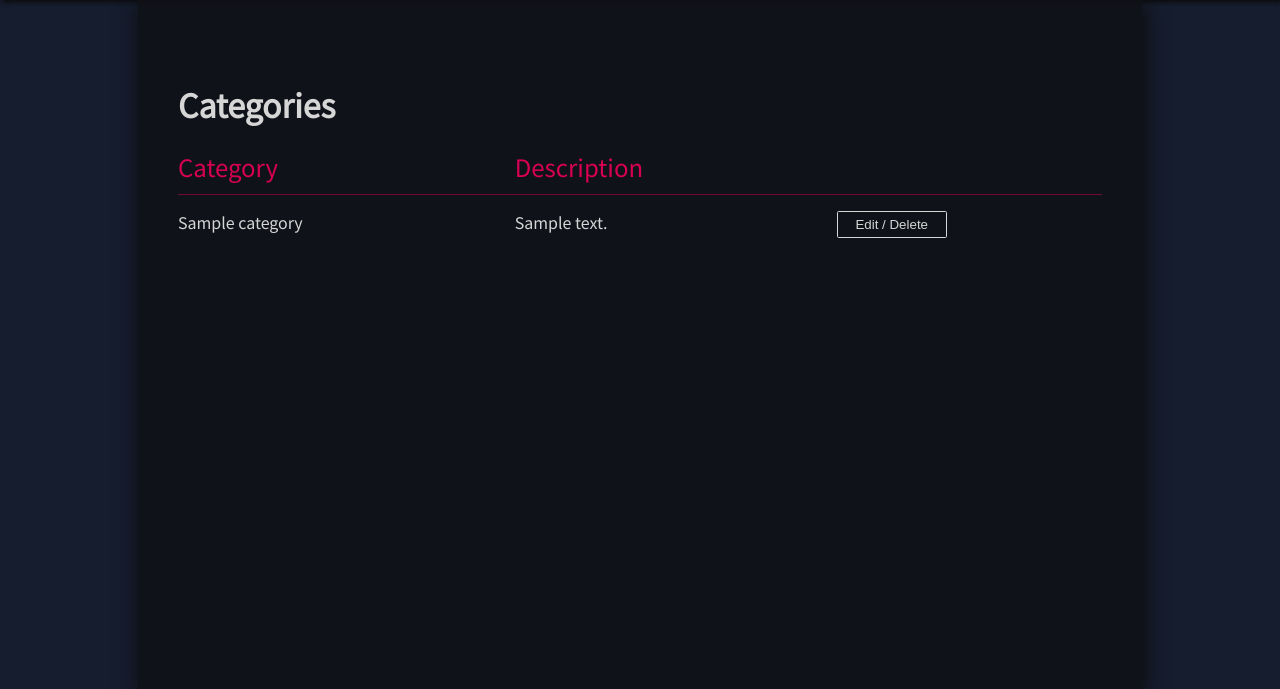
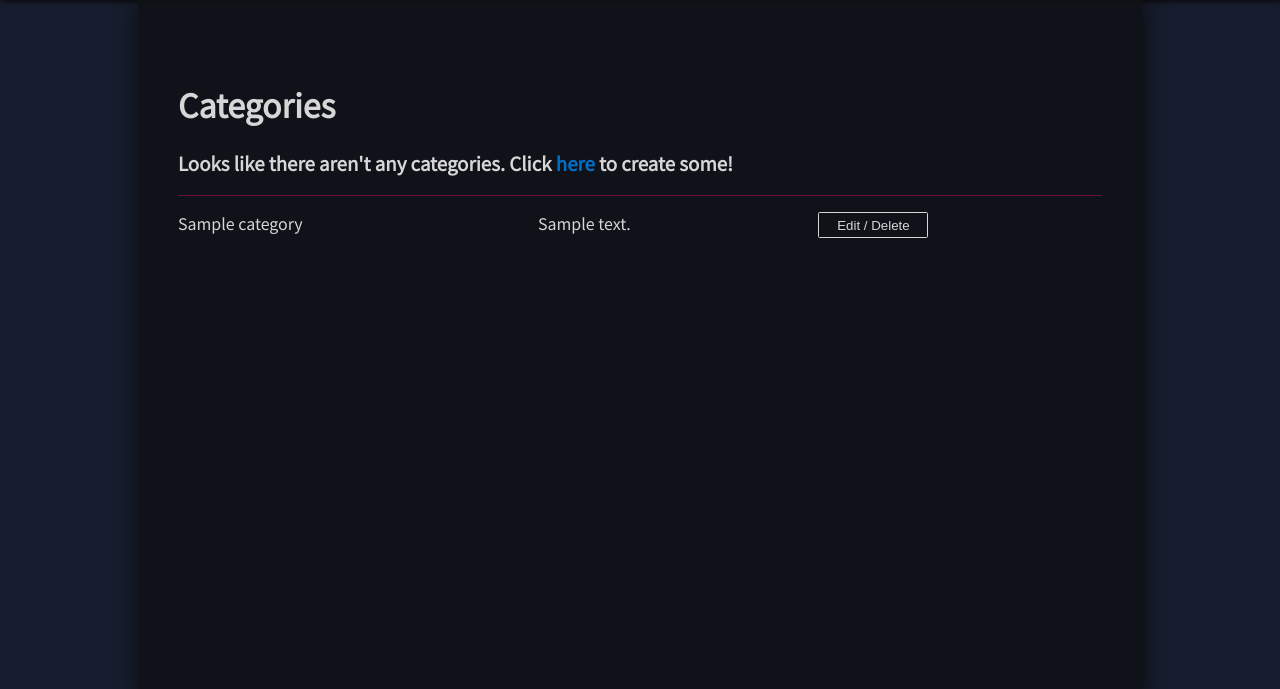
Before and after one commit to CrescentKohana/keiji, a Flask app: page /categories in a window 1280 px wide. Shown: the part 51-740 px from the top of the page. Run offline with Flask 2, Linux system fonts and the light colour scheme; a user stored in the database is signed in; tables that the repository leaves empty hold one stand-in row (values such as "Sample post").

Commit message:
Fixed a bug with registration

```diff
--- a/application/auth/views.py
+++ b/application/auth/views.py
@@ -38,7 +38,7 @@ def auth_register():
     if not form.validate():
         return render_template("auth/registerform.html", form=form)
 
-    if User.query.filter(User.username == form.username.data):
+    if User.query.filter(User.username == form.username.data).first():
         form.username.errors.append("This username already exists.")
         return render_template("auth/registerform.html", form=form)
 
--- a/application/templates/categories/list.html
+++ b/application/templates/categories/list.html
@@ -2,12 +2,17 @@
 
 {% block body %}
   <h1>Categories</h1>
+  {% if not categories.first %}
+    <h3>Looks like there aren't any categories. Click <a href="{{ url_for('categories_form') }}">here</a> to create some!</h3>
+  {% endif %}
     <div class="rTable">
     <div class="rTableBody">
+    {% if categories.first %}
       <div class="rTableRow label">
         <div class="rTableHead">{{ form.name.label }}</div>
         <div class="rTableHead">{{ form.description.label }}</div>
       </div>
+    {% endif %}
       {% for category in categories %}
       <div class="rTableRow">
         <div class="rTableCell item">{{ category.name }}</div>
--- a/run.py
+++ b/run.py
@@ -1,4 +1,4 @@
 from application import app
 
 if __name__ == '__main__':
-    app.run(debug=False)
+    app.run(debug=True)
```
